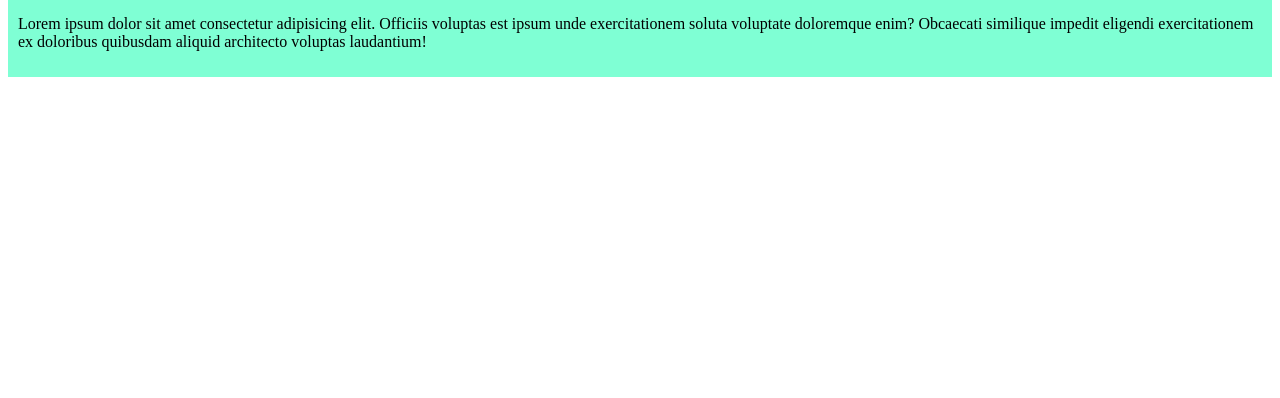
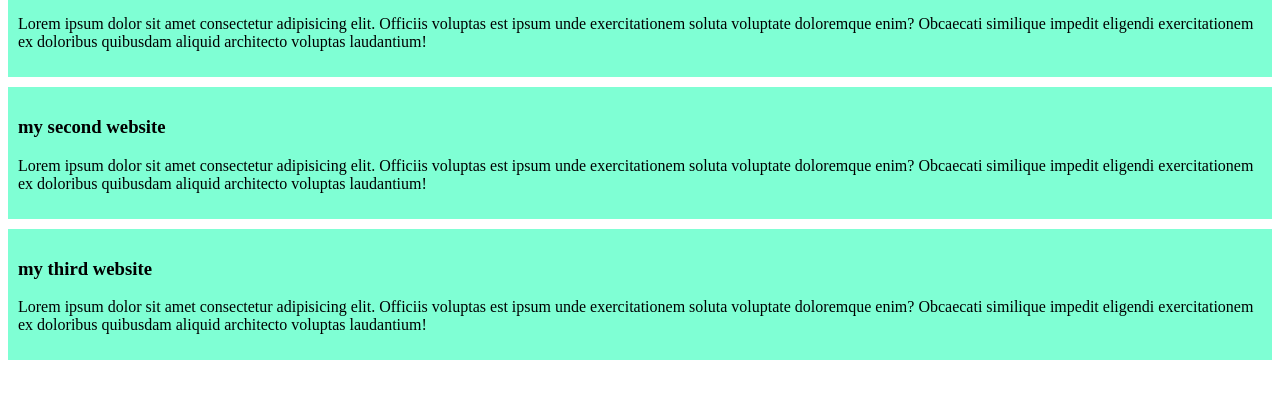
Before and after one commit to rafayed/my-simple-website, a plain HTML site: page index.html in a window 1280 px wide. Shown: the part 62-460 px from the top of the page. Drawn offline with Linux system fonts and the light colour scheme.

Commit message:
added the last thing

```diff
--- a/index.html
+++ b/index.html
@@ -14,5 +14,19 @@
         similique impedit eligendi
         exercitationem ex doloribus quibusdam aliquid architecto voluptas laudantium!</p>
     </div>
+    <div>
+        <h3>my second website</h3>
+        <p>Lorem ipsum dolor sit amet consectetur adipisicing elit. Officiis voluptas
+        est ipsum unde exercitationem soluta voluptate doloremque enim? Obcaecati
+        similique impedit eligendi
+        exercitationem ex doloribus quibusdam aliquid architecto voluptas laudantium!</p>
+    </div>
+    <div>
+        <h3>my third website</h3>
+        <p>Lorem ipsum dolor sit amet consectetur adipisicing elit. Officiis voluptas
+        est ipsum unde exercitationem soluta voluptate doloremque enim? Obcaecati
+        similique impedit eligendi
+        exercitationem ex doloribus quibusdam aliquid architecto voluptas laudantium!</p>
+    </div>
 </body>
 </html>
--- a/style/blog.css
+++ b/style/blog.css
@@ -1,4 +1,5 @@
 div{
     background-color: aquamarine;
     padding: 10px;
+    margin-bottom: 10px;
 }
```
